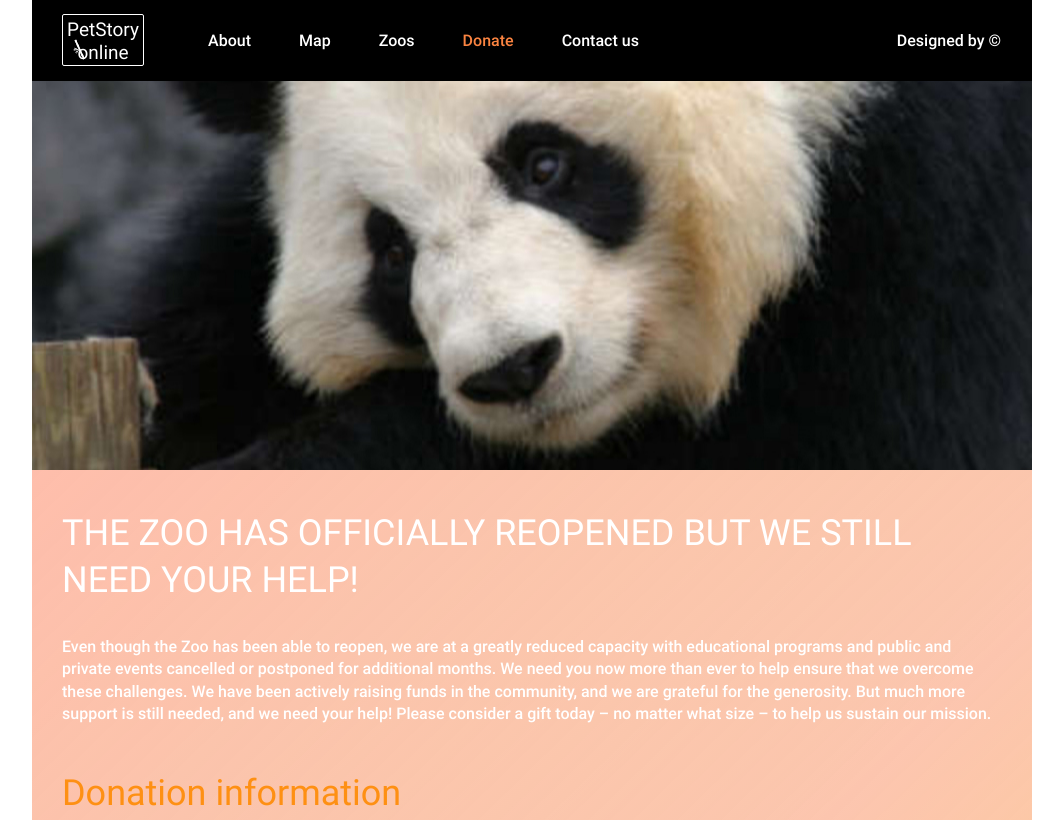
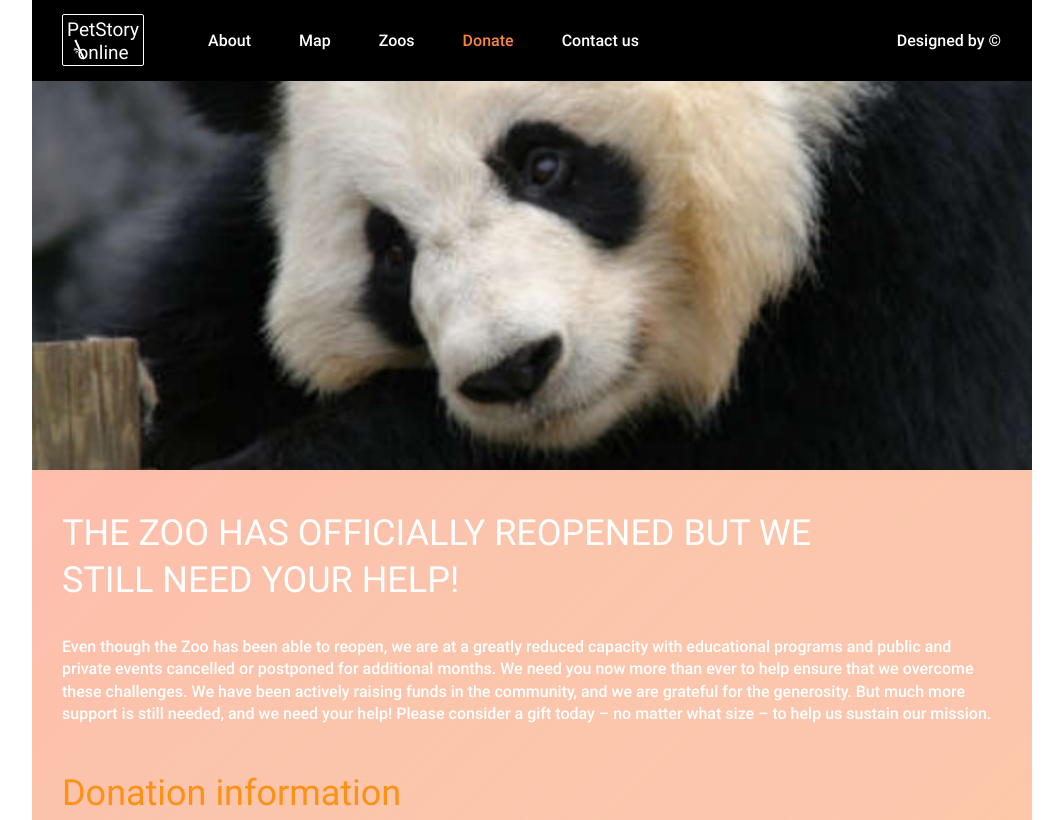
Before and after one commit to jglip/jglip.github.io, a plain HTML site: page pages/donate/donate.html in a window 1280 px wide. Shown: the top 820 px of the page, without its empty margins (108-1171 px from the left). Drawn offline with Linux system fonts and the light colour scheme.

Commit message:
feat: change h2 width

```diff
--- a/pages/donate/adaptive-small-desktop-donate.css
+++ b/pages/donate/adaptive-small-desktop-donate.css
@@ -38,6 +38,7 @@
 
     .h2-the-zoo {
         margin-bottom: 32px;
+        max-width: 800px
     }
 
     .h5-donation {
```
